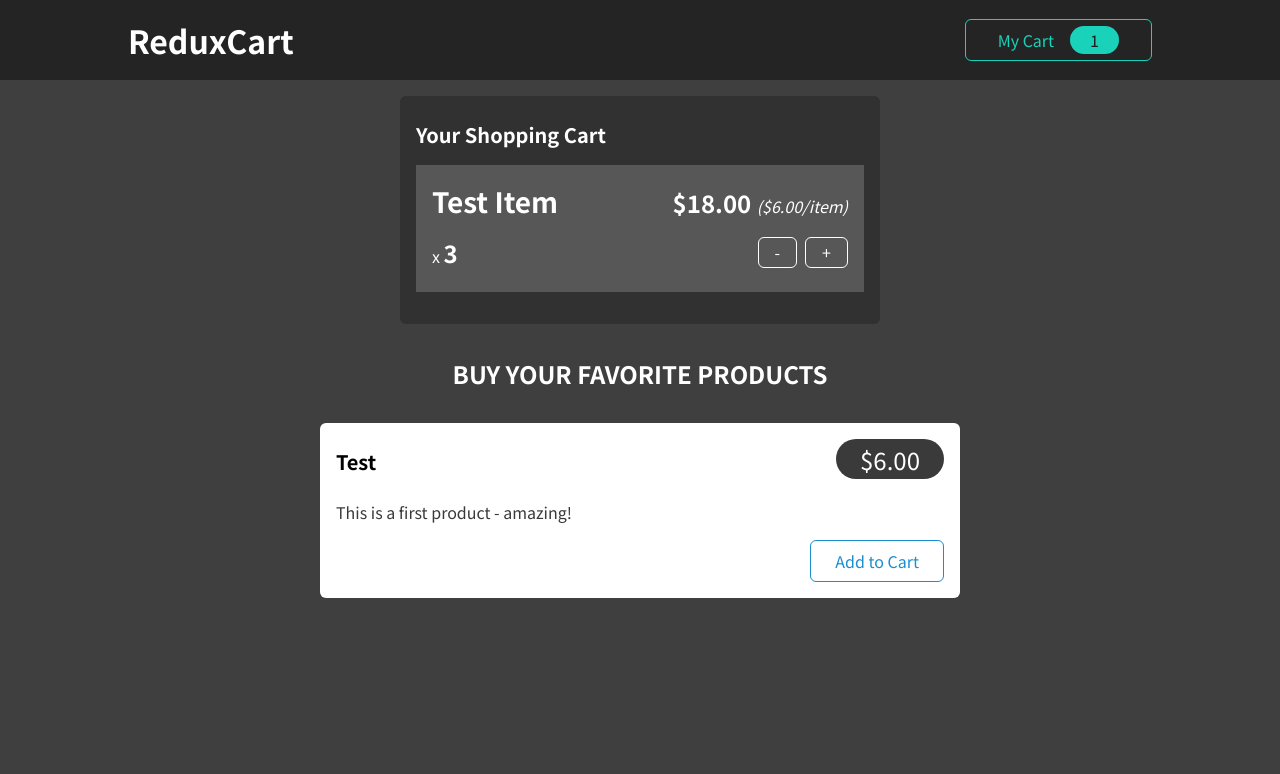
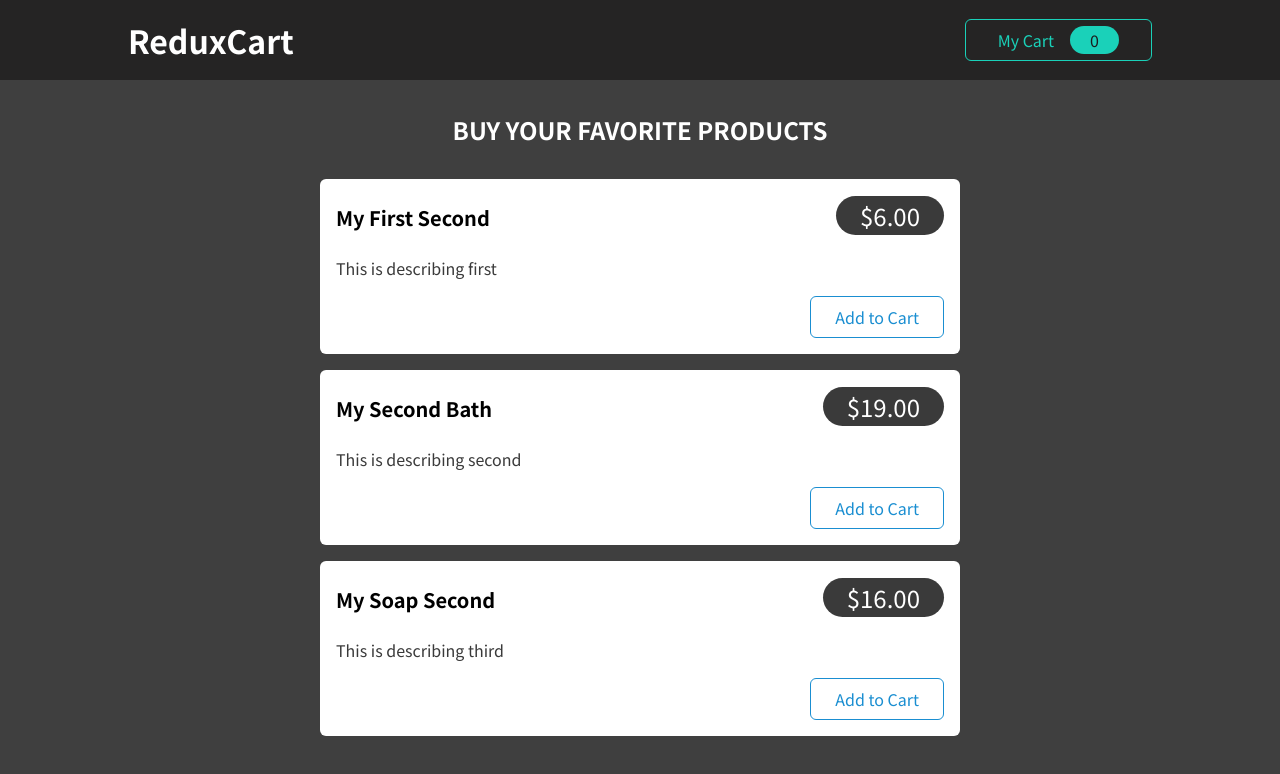
Before and after one commit to iamshm/reactProjects, a React (Create React App) app: page / in a window 1280 px wide. Shown: the top 774 px of the page. Built offline with nearby package versions, Linux system fonts and the light colour scheme.

Commit message:
basic reducers added

```diff
--- a/src/App.js
+++ b/src/App.js
@@ -1,11 +1,13 @@
-import Cart from './components/Cart/Cart';
-import Layout from './components/Layout/Layout';
-import Products from './components/Shop/Products';
+import { useSelector } from "react-redux";
+import Cart from "./components/Cart/Cart";
+import Layout from "./components/Layout/Layout";
+import Products from "./components/Shop/Products";
 
 function App() {
+  const showCart = useSelector((state) => state.ui.cartIsVisible);
   return (
     <Layout>
-      <Cart />
+      {showCart && <Cart />}
       <Products />
     </Layout>
   );
--- a/src/components/Cart/Cart.js
+++ b/src/components/Cart/Cart.js
@@ -1,15 +1,26 @@
-import Card from '../UI/Card';
-import classes from './Cart.module.css';
-import CartItem from './CartItem';
+import { useSelector } from "react-redux";
+import Card from "../UI/Card";
+import classes from "./Cart.module.css";
+import CartItem from "./CartItem";
 
 const Cart = (props) => {
+  const cartItems = useSelector((state) => state.cart.items);
   return (
     <Card className={classes.cart}>
       <h2>Your Shopping Cart</h2>
       <ul>
-        <CartItem
-          item={{ title: 'Test Item', quantity: 3, total: 18, price: 6 }}
-        />
+        {cartItems.map((item) => (
+          <CartItem
+            key={item.id}
+            item={{
+              id: item.id,
+              title: item.name,
+              quantity: item.quantity,
+              total: item.totalPrice,
+              price: item.price,
+            }}
+          />
+        ))}
       </ul>
     </Card>
   );
--- a/src/components/Cart/CartButton.js
+++ b/src/components/Cart/CartButton.js
@@ -1,10 +1,18 @@
-import classes from './CartButton.module.css';
+import { useSelector } from "react-redux";
+import { useDispatch } from "react-redux";
+import { uiActions } from "store/ui-slice";
+import classes from "./CartButton.module.css";
 
 const CartButton = (props) => {
+  const dispatch = useDispatch();
+  const cartQuantity = useSelector((state) => state.cart.totalQuantity);
+  const toggleCart = () => {
+    dispatch(uiActions.toggle());
+  };
   return (
-    <button className={classes.button}>
+    <button className={classes.button} onClick={toggleCart}>
       <span>My Cart</span>
-      <span className={classes.badge}>1</span>
+      <span className={classes.badge}>{cartQuantity}</span>
     </button>
   );
 };
--- a/src/components/Cart/CartItem.js
+++ b/src/components/Cart/CartItem.js
@@ -1,14 +1,29 @@
-import classes from './CartItem.module.css';
+import { useDispatch } from "react-redux";
+import { cartActions } from "store/cart-slice";
+import classes from "./CartItem.module.css";
 
 const CartItem = (props) => {
-  const { title, quantity, total, price } = props.item;
+  const { title, quantity, total, price, id } = props.item;
+  const dispatch = useDispatch();
 
+  const addItemHandler = () => {
+    dispatch(
+      cartActions.addItemToCart({
+        id,
+        price,
+        title,
+      })
+    );
+  };
+  const removeItemHandler = () => {
+    dispatch(cartActions.removeItemCart(id));
+  };
   return (
     <li className={classes.item}>
       <header>
         <h3>{title}</h3>
         <div className={classes.price}>
-          ${total.toFixed(2)}{' '}
+          ${total.toFixed(2)}
           <span className={classes.itemprice}>(${price.toFixed(2)}/item)</span>
         </div>
       </header>
@@ -17,8 +32,8 @@
           x <span>{quantity}</span>
         </div>
         <div className={classes.actions}>
-          <button>-</button>
-          <button>+</button>
+          <button onClick={removeItemHandler}>-</button>
+          <button onClick={addItemHandler}>+</button>
         </div>
       </div>
     </li>
--- a/src/components/Shop/ProductItem.js
+++ b/src/components/Shop/ProductItem.js
@@ -1,8 +1,21 @@
-import Card from '../UI/Card';
-import classes from './ProductItem.module.css';
+import { useDispatch } from "react-redux";
+import { cartActions } from "store/cart-slice";
+import Card from "../UI/Card";
+import classes from "./ProductItem.module.css";
 
 const ProductItem = (props) => {
-  const { title, price, description } = props;
+  const { title, price, description, id } = props;
+  const dispatch = useDispatch();
+
+  const addToCartHandler = () => {
+    dispatch(
+      cartActions.addItemToCart({
+        id,
+        title,
+        price,
+      })
+    );
+  };
 
   return (
     <li className={classes.item}>
@@ -13,7 +26,7 @@
         </header>
         <p>{description}</p>
         <div className={classes.actions}>
-          <button>Add to Cart</button>
+          <button onClick={addToCartHandler}>Add to Cart</button>
         </div>
       </Card>
     </li>
--- a/src/components/Shop/Products.js
+++ b/src/components/Shop/Products.js
@@ -1,16 +1,41 @@
-import ProductItem from './ProductItem';
-import classes from './Products.module.css';
+import ProductItem from "./ProductItem";
+import classes from "./Products.module.css";
+
+const DUMMY_PRODUCTS = [
+  {
+    id: "p1",
+    price: 6,
+    name: "My First Second",
+    description: "This is describing first",
+  },
+  {
+    id: "p2",
+    price: 19,
+    name: "My Second Bath",
+    description: "This is describing second",
+  },
+  {
+    id: "p3",
+    price: 16,
+    name: "My Soap Second",
+    description: "This is describing third",
+  },
+];
 
 const Products = (props) => {
   return (
     <section className={classes.products}>
       <h2>Buy your favorite products</h2>
       <ul>
-        <ProductItem
-          title='Test'
-          price={6}
-          description='This is a first product - amazing!'
-        />
+        {DUMMY_PRODUCTS.map((product) => (
+          <ProductItem
+            key={product.id}
+            id={product.id}
+            title={product.name}
+            price={product.price}
+            description={product.description}
+          />
+        ))}
       </ul>
     </section>
   );
--- a/src/index.js
+++ b/src/index.js
@@ -1,6 +1,13 @@
-import ReactDOM from 'react-dom';
+import ReactDOM from "react-dom";
 
-import './index.css';
-import App from './App';
+import "./index.css";
+import App from "./App";
+import { Provider } from "react-redux";
+import store from "store";
 
-ReactDOM.render(<App />, document.getElementById('root'));
+ReactDOM.render(
+  <Provider store={store}>
+    <App />
+  </Provider>,
+  document.getElementById("root")
+);
--- /dev/null
+++ b/src/store/cart-slice.js
@@ -0,0 +1,44 @@
+import { createSlice } from "@reduxjs/toolkit";
+
+const cartSlice = createSlice({
+  name: "cart",
+  initialState: {
+    items: [],
+    totalQuantity: 0,
+  },
+  reducers: {
+    addItemToCart(state, action) {
+      const newItem = action.payload;
+
+      const existingItem = state.items.find((item) => item.id === newItem.id);
+
+      state.totalQuantity++;
+      if (!existingItem) {
+        state.items.push({
+          id: newItem.id,
+          price: newItem.price,
+          quantity: 1,
+          totalPrice: newItem.price,
+          name: newItem.title,
+        });
+      } else {
+        existingItem.quantity++;
+        existingItem.totalPrice = existingItem.totalPrice + newItem.price;
+      }
+    },
+    removeItemCart(state, action) {
+      const id = action.payload;
+      const existingItem = state.items.find((item) => item.id === id);
+      state.totalQuantity--;
+      if (existingItem.quantity === 1) {
+        state.items = state.items.filter((item) => item.id !== id);
+      } else {
+        existingItem.quantity--;
+        existingItem.totalPrice = existingItem.totalPrice - existingItem.price;
+      }
+    },
+  },
+});
+
+export const cartActions = cartSlice.actions;
+export default cartSlice;
--- /dev/null
+++ b/src/store/index.js
@@ -0,0 +1,12 @@
+import { configureStore } from "@reduxjs/toolkit";
+import cartSlice from "./cart-slice";
+import uiSlice from "./ui-slice";
+
+const store = configureStore({
+  reducer: {
+    ui: uiSlice.reducer,
+    cart: cartSlice.reducer,
+  },
+});
+
+export default store;
--- /dev/null
+++ b/src/store/ui-slice.js
@@ -0,0 +1,14 @@
+import { createSlice } from "@reduxjs/toolkit";
+
+const uiSlice = createSlice({
+  name: "ui",
+  initialState: { cartIsVisible: false },
+  reducers: {
+    toggle(state) {
+      state.cartIsVisible = !state.cartIsVisible;
+    },
+  },
+});
+
+export const uiActions = uiSlice.actions;
+export default uiSlice;
```
Also changed, not shown: jsconfig.json (added, +10 -0 lines), 1 other file (tests, documents, lock files or other folders).
